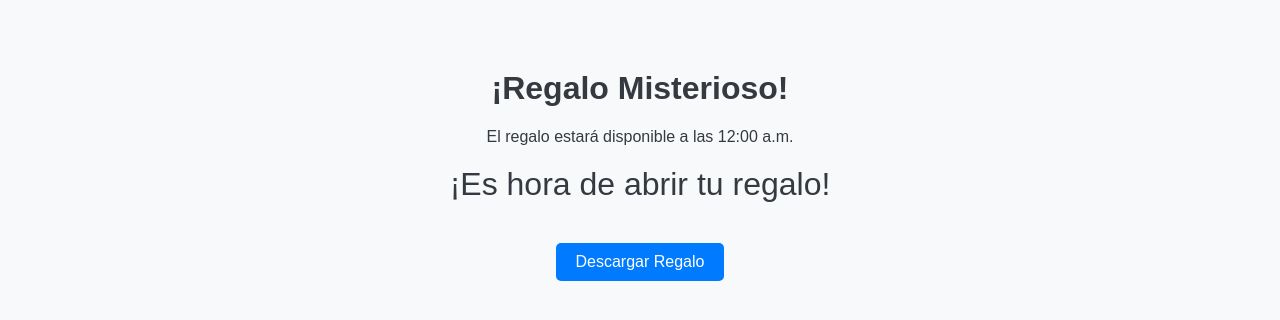
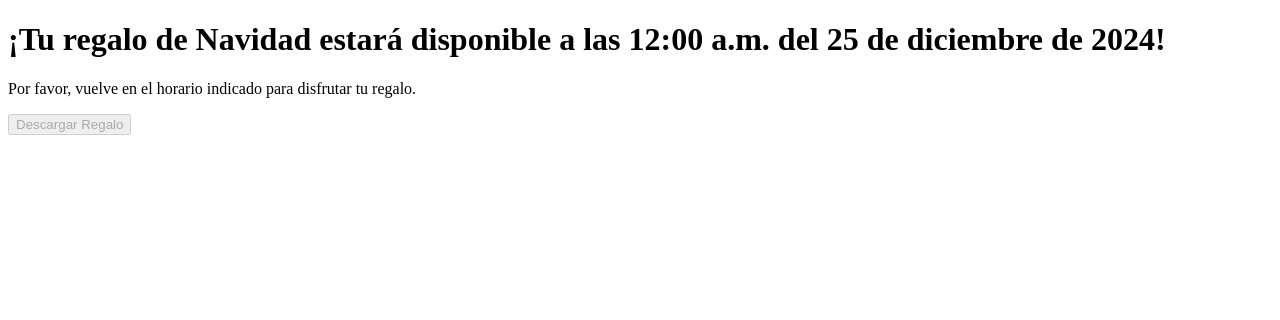
Before and after one commit to joan2450/regalo-especial-1, a plain HTML site: page index.html in a window 1280 px wide. Drawn offline with Linux system fonts and the light colour scheme.

Commit message:
Update index.html

```diff
--- a/index.html
+++ b/index.html
@@ -1,74 +1,44 @@
 <!DOCTYPE html>
 <html lang="es">
 <head>
-  <meta charset="UTF-8">
-  <meta name="viewport" content="width=device-width, initial-scale=1.0">
-  <title>Regalo Especial</title>
-  <style>
-    body {
-      font-family: Arial, sans-serif;
-      text-align: center;
-      background-color: #f8f9fa;
-      color: #343a40;
-      margin: 0;
-      padding: 20px;
-    }
-    h1 {
-      margin-top: 50px;
-    }
-    .countdown {
-      font-size: 2rem;
-      margin: 20px 0;
-    }
-    .hidden {
-      display: none;
-    }
-    .button {
-      display: inline-block;
-      padding: 10px 20px;
-      background-color: #007bff;
-      color: #fff;
-      text-decoration: none;
-      border-radius: 5px;
-      margin-top: 20px;
-    }
-    .button:hover {
-      background-color: #0056b3;
-    }
-  </style>
+    <meta charset="UTF-8">
+    <meta name="viewport" content="width=device-width, initial-scale=1.0">
+    <title>Regalo de Sebas</title>
 </head>
 <body>
-  <h1>¡Regalo Misterioso!</h1>
-  <p>El regalo estará disponible a las 12:00 a.m.</p>
-  <div class="countdown" id="countdown"></div>
-  <a href="https://www.mediafire.com/file/t3z0yjh8sb1gtpi/Libro_nuevo_%25281%2529.epub/file" class="button hidden" id="downloadButton">Descargar Regalo</a>
+    <h1>¡Tu regalo de Navidad estará disponible a las 12:00 a.m. del 25 de diciembre de 2024!</h1>
+    <p>Por favor, vuelve en el horario indicado para disfrutar tu regalo.</p>
 
-  <script>
-    const countdownElement = document.getElementById("countdown");
-    const downloadButton = document.getElementById("downloadButton");
+    <button id="downloadButton" disabled>Descargar Regalo</button>
+    <p id="statusMessage"></p>
 
-    // Configura la hora de desbloqueo
-    const unlockTime = new Date();
-    unlockTime.setHours(0, 0, 0, 0); // 12:00 a.m. de hoy
+    <script>
+        // Fecha y hora de desbloqueo
+        const unlockDate = new Date("2024-12-25T05:00:00Z"); // Hora UTC (Bogotá está en UTC-5)
 
-    function updateCountdown() {
-      const now = new Date();
-      const timeLeft = unlockTime - now;
+        // Referencias a elementos HTML
+        const downloadButton = document.getElementById("downloadButton");
+        const statusMessage = document.getElementById("statusMessage");
 
-      if (timeLeft <= 0) {
-        countdownElement.textContent = "¡Es hora de abrir tu regalo!";
-        downloadButton.classList.remove("hidden");
-        return;
-      }
+        // Función para actualizar el estado del botón
+        function updateButtonState() {
+            const now = new Date();
 
-      const hours = Math.floor((timeLeft / (1000 * 60 * 60)) % 24);
-      const minutes = Math.floor((timeLeft / (1000 * 60)) % 60);
-      const seconds = Math.floor((timeLeft / 1000) % 60);
+            if (now >= unlockDate) {
+                downloadButton.disabled = false;
+                downloadButton.innerHTML = '<a href="https://www.mediafire.com/file/t3z0yjh8sb1gtpi/Libro_nuevo_%25281%2529.epub/file" download>Descargar Regalo</a>';
+                statusMessage.textContent = "¡El regalo está disponible Feliz Navidad! Haz clic para descargarlo.";
+            } else {
+                const timeLeft = Math.ceil((unlockDate - now) / 1000); // Tiempo restante en segundos
+                const hours = Math.floor(timeLeft / 3600);
+                const minutes = Math.floor((timeLeft % 3600) / 60);
+                const seconds = timeLeft % 60;
+                statusMessage.textContent = Tiempo restante: ${hours}h ${minutes}m ${seconds}s;
+            }
+        }
 
-      countdownElement.textContent = `${hours}h ${minutes}m ${seconds}s`;
-    }
-
-    setInterval(updateCountdown, 1000);
-  </script>
+        // Actualiza el estado cada segundo
+        setInterval(updateButtonState, 1000);
+    </script>
 </body>
 </html>
```
